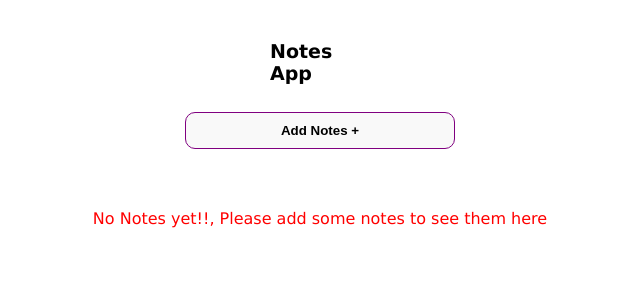
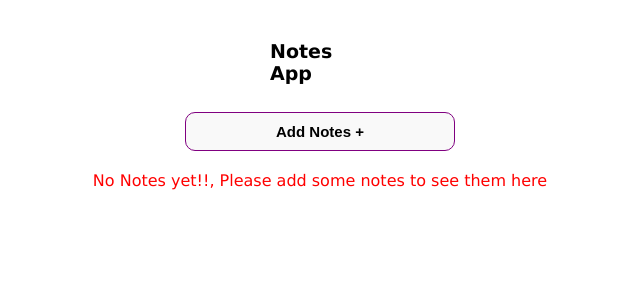
Before and after one commit to ALEXKOCHENS/NotesApp, a React (Vite) app: page / in a window 1280 px wide. Shown: the top 300 px of the page, without its empty margins (320-960 px from the left). Built offline with nearby package versions, Linux system fonts and the light colour scheme.

Commit message:
Added a proper name to the visibility state

```diff
--- a/src/components/FormData.jsx
+++ b/src/components/FormData.jsx
@@ -10,7 +10,7 @@ const FormData = ({ heading, notes, addNotes }) => {
   });
 
   //State  to toggle the form visibility
-  const [formVisible, setVisibility] = useState(false);
+  const [isFormVisible, setVisibility] = useState(false);
 
   const handleChange = (e) => {
     setFormData({
@@ -49,12 +49,12 @@ const FormData = ({ heading, notes, addNotes }) => {
 
         <Button
           className='add-notes'
-          onClick={() => setVisibility(!formVisible)}
+          onClick={() => setVisibility(!isFormVisible)}
         >
-          {formVisible ? 'Close Form x' : 'Add Notes +'}
+          {isFormVisible ? 'Close Form x' : 'Add Notes +'}
         </Button>
       </div>
-      {formVisible && (
+      {isFormVisible && (
         <form onSubmit={handleSubmit}>
           <div className='title-input'>
             <input
--- a/src/index.css
+++ b/src/index.css
@@ -126,9 +126,9 @@ form {
   width: 270px;
   border: 1px solid purple;
   cursor: pointer;
-  margin-bottom: 40px;
   border-radius: 10px;
   font-weight: bold;
+  font-size: 15px;
 }
 
 .form-title {
```
